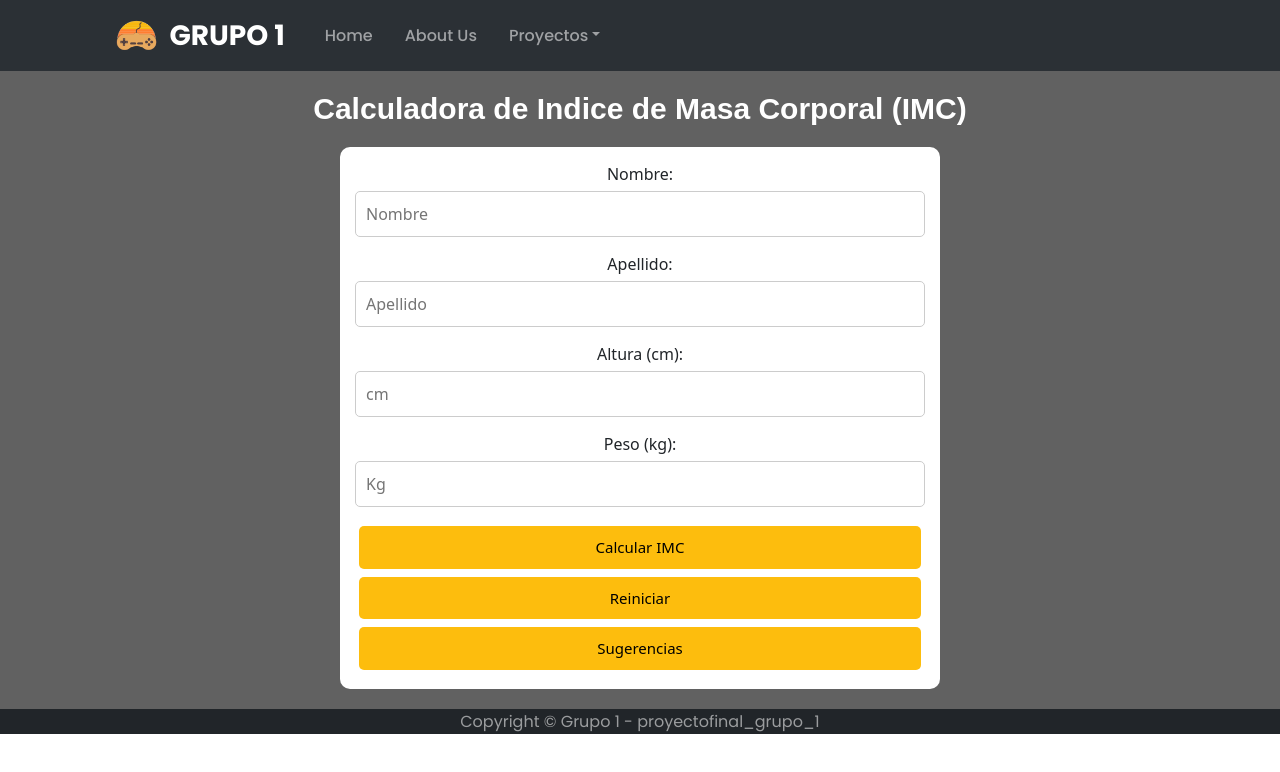
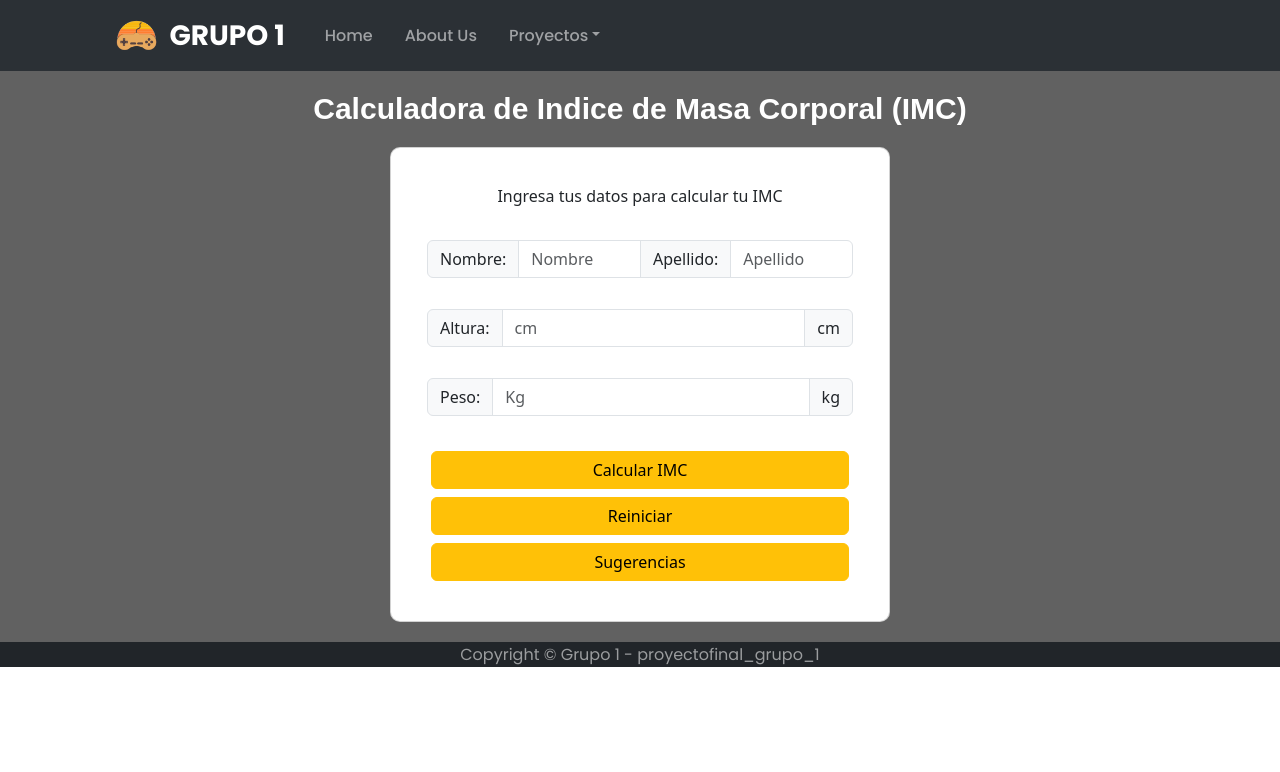
Before and after one commit to tammarabm/proyectofinal_grupo_1, a React (Vite) app in the folder proyectofinal_grupo_1/: page /imc in a window 1280 px wide. Shown: the top 772 px of the page. Built offline with nearby package versions, Linux system fonts and the light colour scheme.

Commit message:
Update IMC
Se mejora el css del imc -AngeloCarla

```diff
--- a/proyectofinal_grupo_1/src/components/Imc/Imc.jsx
+++ b/proyectofinal_grupo_1/src/components/Imc/Imc.jsx
@@ -1,22 +1,24 @@
 import { useState } from 'react';
 import '../../styles/imc.css'
+import { Card, Button, Form, InputGroup } from 'react-bootstrap'
 import Resultado from './Resultado';
-function Imc(){
-        const [nombre, setNombre]=useState('');
-        const [apellido, setApellido]=useState('');
-        const [altura, setAltura]=useState('');
-        const [peso, setPeso]=useState('');
-        const [nivelPeso, setNivelPeso]=useState('');
-        const [imc, setImc]=useState(null);
-        const [resultado, setResultado]=useState(false);
 
-        const calcularImc =()=>{
-            const alturaFloat=parseFloat(altura);
+function Imc() {
+    const [nombre, setNombre] = useState('');
+    const [apellido, setApellido] = useState('');
+    const [altura, setAltura] = useState('');
+    const [peso, setPeso] = useState('');
+    const [nivelPeso, setNivelPeso] = useState('');
+    const [imc, setImc] = useState(null);
+    const [resultado, setResultado] = useState(false);
+
+    const calcularImc = () => {
+        const alturaFloat = parseFloat(altura);
         const alturaMetros = alturaFloat / 100;
-            const pesoFloat=parseFloat(peso);
+        const pesoFloat = parseFloat(peso);
 
-            if(!isNaN(alturaMetros) && !isNaN(pesoFloat)){
-                const resultadoImc=(pesoFloat/(alturaMetros*alturaMetros)).toFixed(2);
+        if (!isNaN(alturaMetros) && !isNaN(pesoFloat)) {
+            const resultadoImc = (pesoFloat / (alturaMetros * alturaMetros)).toFixed(2);
             setImc(resultadoImc);
 
             if (resultadoImc < 18.5) {
@@ -29,10 +31,9 @@ function Imc(){
                 setNivelPeso('Obesidad');
             }
             setResultado(true);
-            }else{
+        } else {
             setResultado(false);
             alert("Ingresa valores validos");
-
         }
     };
 
@@ -50,45 +51,63 @@ function Imc(){
         <>
             <div className="contenedor1">
                 <h1 className='h1' >Calculadora de Indice de Masa Corporal (IMC)</h1>
-                <div className="contenedor2">
-                    <form className='formulario' action="" method="dialog">
+                <Card className="contenedor2">
+                    <Card.Body>
+                        <Form className='formulario' action="" method="dialog">
                             <div className="grupo">
-                            <label htmlFor="nombre">Nombre:</label>
-                            <input type="text"
+                                <Form.Label>Ingresa tus datos para calcular tu IMC</Form.Label>
+                                <br />
+                                <InputGroup className="mb-3">
+                                    <InputGroup.Text>Nombre:</InputGroup.Text>
+                                    <Form.Control
+                                        type="text"
                                         placeholder="Nombre" required
                                         value={nombre}
-                            onChange={(e)=>setNombre(e.target.value)}/>
+                                        onChange={(e) => setNombre(e.target.value)}
+                                    />
+                                    <InputGroup.Text>Apellido:</InputGroup.Text>
+                                    <Form.Control
+                                        type="text"
+                                        placeholder="Apellido" required
+                                        value={apellido}
+                                        onChange={(e) => setApellido(e.target.value)}
+                                    />
+                                </InputGroup>
                             </div>
                             <div className="grupo">
-                            <label htmlFor="apellido">Apellido:</label>
-                            <input type="text"
-                            placeholder="Apellido" required
-                            value={apellido}
-                            onChange={(e)=>setApellido(e.target.value)}/>
+                                <InputGroup className="mb-3">
+                                    <InputGroup.Text>Altura:</InputGroup.Text>
+                                    <Form.Control
+                                        type="text"
+                                        placeholder="cm" required min="0" max="3"
+                                        value={altura}
+                                        onChange={(e) => setAltura(e.target.value)}
+                                    />
+                                    <InputGroup.Text>cm</InputGroup.Text>
+                                </InputGroup>
                             </div>
                             <div className="grupo">
-                            <label htmlFor="altura">Altura (cm):</label>
-                            <input type="text"
-                            placeholder="cm" required min="0" max="3"
-                            value={altura}
-                            onChange={(e)=>setAltura(e.target.value)}/>
+                                <InputGroup className="mb-3">
+                                    <InputGroup.Text>Peso:</InputGroup.Text>
+                                    <Form.Control
+                                        type="text"
+                                        placeholder="Kg" required min="0" max="3"
+                                        value={peso}
+                                        onChange={(e) => setPeso(e.target.value)}
+                                    />
+                                    <InputGroup.Text>kg</InputGroup.Text>
+                                </InputGroup>
                             </div>
-                        <div className="grupo">
-                            <label htmlFor="peso">Peso (kg):</label>
-                            <input type="text"
-                            placeholder="Kg" required  min="0" max="3"
-                            value={peso}
-                            onChange={(e)=>setPeso(e.target.value)}/>
-                        </div>
-                        <button onClick={calcularImc} >Calcular IMC</button>
-                        <button onClick={reiniciar}>Reiniciar</button>
-                        <button >Sugerencias</button>
+                            <Button variant="warning" onClick={calcularImc}>Calcular IMC</Button>
+                            <Button variant="warning" onClick={reiniciar}>Reiniciar</Button>
+                            <Button variant="warning">Sugerencias</Button>
                             {resultado ? (
                                 <Resultado nombre={nombre} apellido={apellido} imc={imc} nivelPeso={nivelPeso} />
-                        ): null
+                            ) : null
                             }
-                    </form>
-                </div>
+                        </Form>
+                    </Card.Body>
+                </Card>
             </div>
         </>
     );
--- a/proyectofinal_grupo_1/src/components/Imc/Resultado.jsx
+++ b/proyectofinal_grupo_1/src/components/Imc/Resultado.jsx
@@ -1,5 +1,3 @@
-
-
 const Resultado=({nombre, apellido, imc, nivelPeso})=>{
 
     return (
--- a/proyectofinal_grupo_1/src/styles/imc.css
+++ b/proyectofinal_grupo_1/src/styles/imc.css
@@ -8,11 +8,11 @@
 
 .contenedor2 {
     background-color: #fff;
-    padding: 15px;
+    padding: 20px;
     border-radius: 10px;
     text-align: center;
     width:100%;
-    max-width: 600px; /* Limitar el ancho máximo */
+    max-width: 500px; /* Limitar el ancho máximo */
     margin: 0 auto; /* Centrará el contenedor */
 }
 
@@ -64,7 +64,7 @@ input{
     margin:0px;
 }
 
-button {
+Button {
     padding: 10px 20px;
     background-color: #fdbd0d;
     color: rgb(0, 0, 0);
@@ -73,10 +73,9 @@ button {
     border-radius: 5px;
     cursor: pointer;
     margin: 4px;
-
 }
 
-button:hover {
+Button:hover {
     background-color: #ffd900;
 }
 
```
Lines whose indentation alone changed are shown as unchanged.
